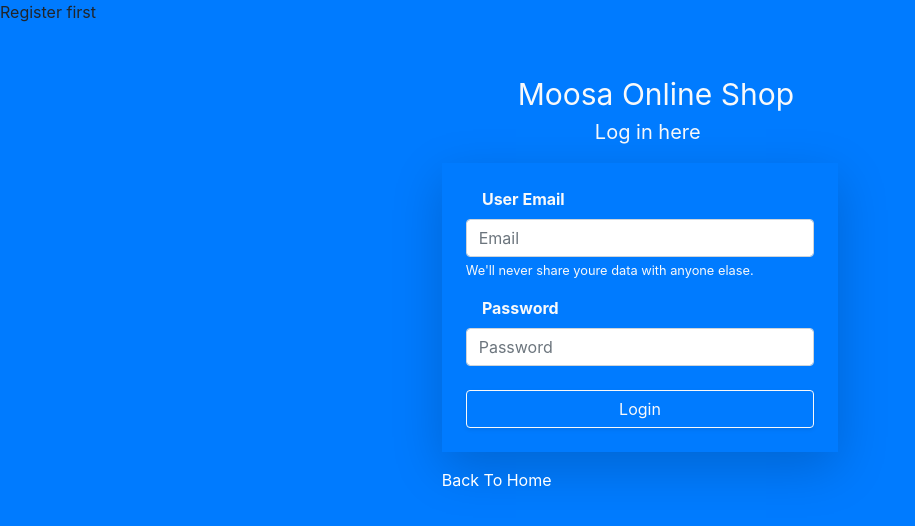
After one commit to saqiburrehman139/MOS-php, a PHP site: page /admin/adminlogin.php in a window 1280 px wide. The commit adds this page. Shown: the top 526 px of the page, without its empty margins (0-915 px from the left). Run offline with PHP 8.4, Linux system fonts and the light colour scheme; some libraries are stand-ins or nearby versions; some web fonts are replaced.

Commit message:
fourth commit

```diff
--- /dev/null
+++ b/admin/adminlogin.php
@@ -0,0 +1,79 @@
+<?php
+session_start();
+include('../db.php');
+if(!isset($_SESSION['is_login'])){
+if(isset($_REQUEST['signin'])){
+$admin_email=mysqli_real_escape_string($conn,trim($_REQUEST['email']));
+$admin_pass=mysqli_real_escape_string($conn,trim($_REQUEST['pass']));
+$query="SELECT admin_email, admin_pass FROM admin_login WHERE admin_email='".$admin_email."' AND admin_pass='".$admin_pass."' limit 1";
+$result=mysqli_query($conn,$query);
+if($result->num_rows == 1){
+    $_SESSION['is_login']= true;
+    $_SESSION['email']=$admin_email;
+    $msg="<div class='alert alert-success mt-4'>Login Success</div>";
+    echo"<script>location.href='admindashboard.php'</script>";
+    exit;
+}
+else{
+    $msg="<div class='alert alert-warning mt-4'>Login Failed</div>";
+}
+}
+else{
+    echo'Register first';
+}
+}else{
+    echo"<script>location.href='admindashboard.php'</script>";
+}
+?>
+
+
+<!DOCTYPE html>
+<html lang="en">
+<head>
+    <meta charset="UTF-8">
+    <meta name="viewport" content="width=device-width, initial-scale=1.0">
+    <meta http-equiv="X-UA-Compatible" content="ie=edge">
+    <!-- Bootstrap css -->
+    <link rel="stylesheet" href="../css/bootstrap.min.css">
+    <!-- Font awsome css -->
+    <link rel="stylesheet" href="../css/all.min.css">
+    <title>Login</title>
+</head>
+<body class='bg-primary'>
+<div class='mt-5 text-center'style='font-size:30px'>
+<i class='fa fa-stethoscope text-light'></i>
+<span class='text-light'>Moosa Online Shop</span>
+</div>
+<p class='text-center text-light' style='font-size:20px'>
+<i class='fa fa-user-secret text-light'></i>Log in here </p>
+<!-- Log in Form -->
+ <div class='container-fluid'>
+  <div class='row justify-content-center'>
+   <div class='col-sm-6 col-md-4'>
+    <form action="" method='post' class='shadow-lg p-4'>
+     <div class='form-group'>
+     <label for="email" class='font-weight-bold text-light'><i class='fa fa-user text-light'>
+     </i> User Email</label><br>
+     <input type="email" class='form-control' placeholder='Email' name='email' >
+     <small class='form-text text-light'>We'll never share youre data with anyone elase.</small>
+     </div>
+     <div class='form-group'>
+     <label for='password'  class='font-weight-bold text-light'><i class='fa fa-key text-light'>
+     </i> Password</label><br>
+     <input type="password" class='form-control' placeholder='Password' name='pass' >
+     </div>
+     <button  type='submit' name='signin' class='btn btn-outline-light btn-block mt-4 shadow-sm'>Login</button>
+    <?php if(isset($msg)){echo $msg;}?>
+    </form>
+    <div ><a href="../index.php" style='text-decoration:none; color:white;'>Back To Home</a></div>
+   </div>
+  </div>
+ </div>
+<!-- End Login Form -->
+    <!-- Java Script -->
+    <script src='../js/jquery.js'></script>
+    <script src="../js/popper.min.js"></script>
+    <script src="../js/bootstrap.min.js"></script>
+    <script src="../js/all.min.js"></script>
+</body>
+</html>
--- /dev/null
+++ b/admin/asset.php
@@ -0,0 +1 @@
+Assets
--- /dev/null
+++ b/admin/request.php
@@ -0,0 +1 @@
+Requests
--- /dev/null
+++ b/admin/requester.php
@@ -0,0 +1 @@
+Rquester
--- /dev/null
+++ b/admin/sellreport.php
@@ -0,0 +1 @@
+Sell report
--- /dev/null
+++ b/admin/tecnition.php
@@ -0,0 +1 @@
+Tecnition
--- /dev/null
+++ b/admin/workorder.php
@@ -0,0 +1 @@
+Work order
--- /dev/null
+++ b/admin/workreport.php
@@ -0,0 +1 @@
+Work report
--- a/index.php
+++ b/index.php
@@ -314,7 +314,7 @@ include('db.php');
     <span>&copy;2020 Moosa Online Shop </span>
     </div>
     <!-- End 2nd column -->
-    <div class='col-md-4'><a href="" style='color:white; text-decoration:none;'>Admin login</a></div>
+    <div class='col-md-4'><a href="admin/adminlogin.php" style='color:white; text-decoration:none;'>Admin login</a></div>
     </div>
     </div>
     </div>
```
Also changed, not shown: admin/admindashboard.php (added, +109 -0 lines).
